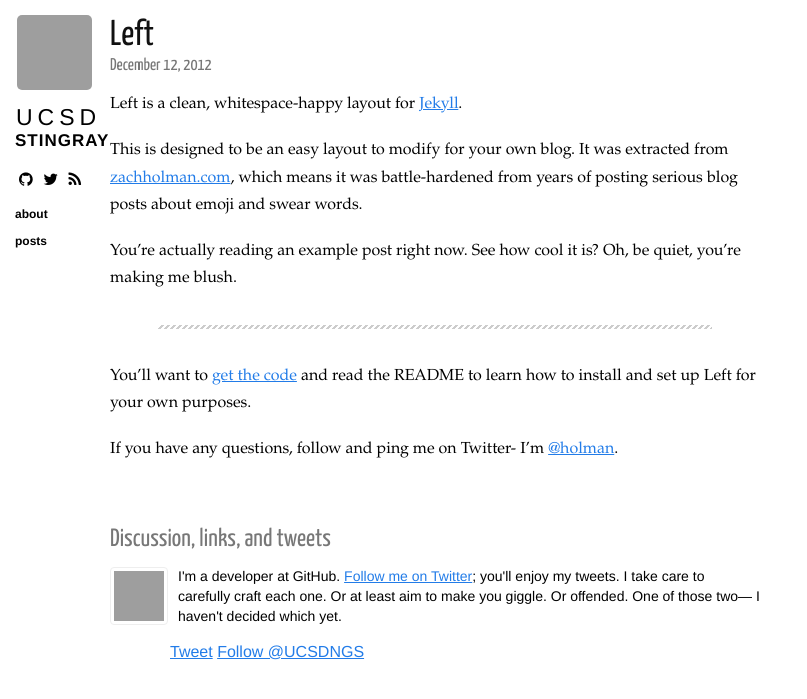
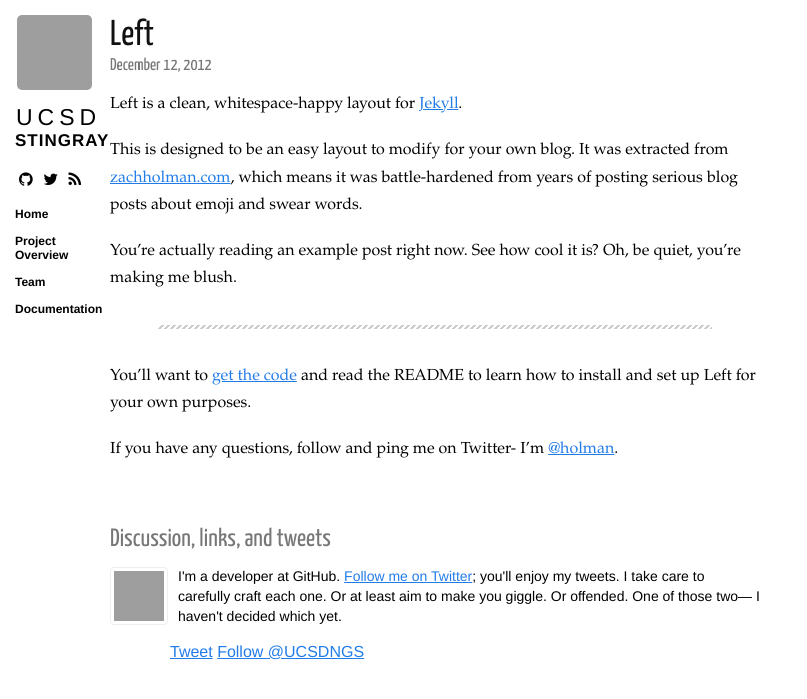
Before and after one commit to omirbod/UCSD-Sealab.github.io, a Jekyll site: the page built from _posts/2012-12-12-left.markdown, in a window 1280 px wide. Shown: the top 699 px of the page, without its empty margins (0-807 px from the left). Built offline with Jekyll 4.4.1, drawn with Linux system fonts in a browser that asks for light colours; nearby versions of some CDN libraries; Markdown is read by kramdown in place of the engine named in the settings; comment, search, counter and statistics services are not loaded; grey boxes are pictures that could not be loaded.

Commit message:
updated layout

```diff
--- a/_layouts/layout.html
+++ b/_layouts/layout.html
@@ -48,8 +48,10 @@
 
     <section class="sections">
       <ul>
-        <li><a href="/about.html">about</a></li>
-        <li><a href="/">posts</a></li>
+	<li><a href="/index.html">Home</a><li>
+        <li><a href="/about.html">Project Overview</a></li>
+        <li><a href="/team.html">Team</a></li>
+	<li><a href="/documentation.html">Documentation</a></li>
       </ul>
     </section>
   </section>
```
